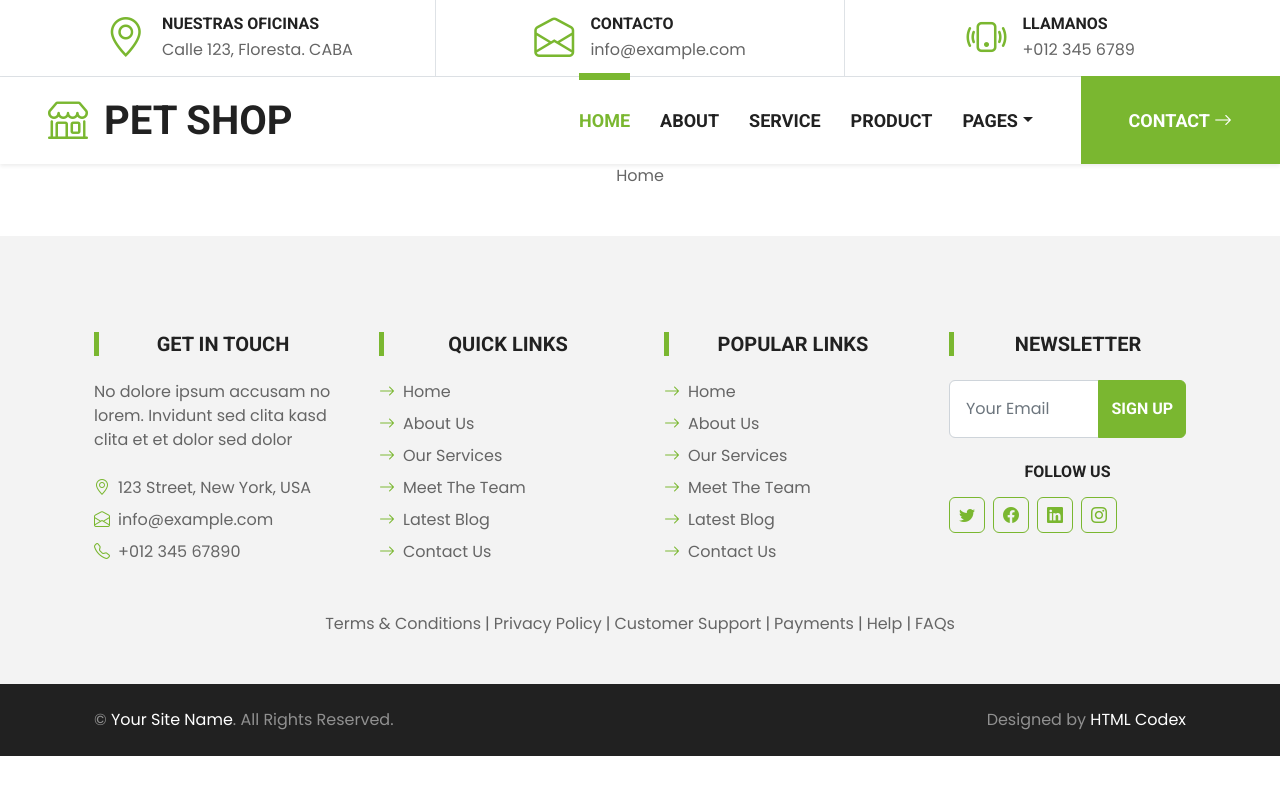
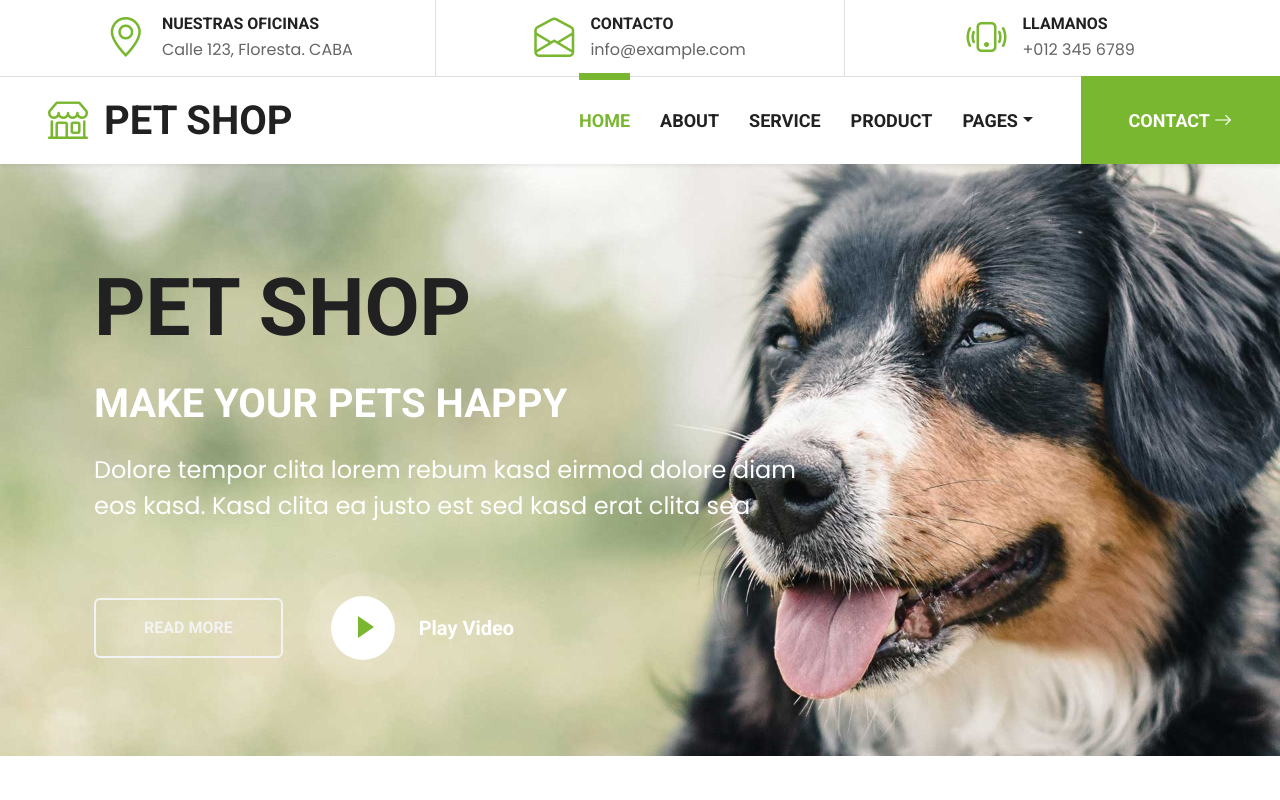
Before and after one commit to NatachaVergara/pet-shop-template, a React (Create React App) app: page / in a window 1280 px wide. Shown: the top 800 px of the page. Built offline with nearby package versions, Linux system fonts and the light colour scheme.

Commit message:
comence con el home

```diff
--- /dev/null
+++ b/src/Components/Home/Hero.js
@@ -0,0 +1,32 @@
+import React from 'react'
+
+const Hero = () => {
+    return (
+        <>
+            {/* // <!-- Hero Start --> */}
+            <div className="container-fluid bg-primary py-5 mb-5 hero-header">
+                <div className="container py-5">
+                    <div className="row justify-content-start">
+                        <div className="col-lg-8 text-center text-lg-start">
+                            <h1 className="display-1 text-uppercase text-dark mb-lg-4">Pet Shop</h1>
+                            <h1 className="text-uppercase text-white mb-lg-4">Make Your Pets Happy</h1>
+                            <p className="fs-4 text-white mb-lg-4">Dolore tempor clita lorem rebum kasd eirmod dolore diam eos kasd. Kasd clita ea justo est sed kasd erat clita sea</p>
+                            <div className="d-flex align-items-center justify-content-center justify-content-lg-start pt-5">
+                                <a href="" className="btn btn-outline-light border-2 py-md-3 px-md-5 me-5">Read More</a>
+                                <button type="button" className="btn-play" data-bs-toggle="modal"
+                                    data-src="https://www.youtube.com/embed/DWRcNpR6Kdc" data-bs-target="#videoModal">
+                                    <span></span>
+                                </button>
+                                <h5 className="font-weight-normal text-white m-0 ms-4 d-none d-sm-block">Play Video</h5>
+                            </div>
+                        </div>
+                    </div>
+                </div>
+            </div>
+            {/* // <!-- Hero End --> */}
+
+        </>
+    )
+}
+
+export default Hero
--- /dev/null
+++ b/src/Components/Home/Home.js
@@ -0,0 +1,15 @@
+import React from 'react'
+import Hero from './Hero'
+import VideoModal from './VideoModal'
+
+const HomeContainer = () => {
+  return (
+    <>
+    <Hero/>
+    <VideoModal/>
+
+    </>
+  )
+}
+
+export default HomeContainer
--- /dev/null
+++ b/src/Components/Home/VideoModal.js
@@ -0,0 +1,29 @@
+import React from 'react'
+
+const VideoModal = () => {
+    return (
+
+        // {/* <!-- Video Modal Start --> */}
+        <div className="modal fade" id="videoModal" tabindex="-1" aria-labelledby="exampleModalLabel" aria-hidden="true">
+            <div className="modal-dialog">
+                <div className="modal-content rounded-0">
+                    <div className="modal-header">
+                        <h5 className="modal-title" id="exampleModalLabel">Youtube Video</h5>
+                        <button type="button" className="btn-close" data-bs-dismiss="modal" aria-label="Close"></button>
+                    </div>
+                    <div className="modal-body">
+                        {/* <!-- 16:9 aspect ratio --> */}
+
+                        <div className="ratio ratio-16x9">
+                            <iframe className="embed-responsive-item" src="" id="video" allowfullscreen allowscriptaccess="always"
+                                allow="autoplay"></iframe>
+                        </div>
+                    </div>
+                </div>
+            </div>
+        </div>
+        // {/* <!-- Video Modal End --> */}
+    )
+}
+
+export default VideoModal
--- /dev/null
+++ b/src/Components/Home/index.js
@@ -0,0 +1 @@
+export { default } from './Home'
--- a/src/Views/Home.js
+++ b/src/Views/Home.js
@@ -1,8 +1,13 @@
 import React from 'react'
+import HomeContainer from '../Components/Home'
+
 
 const Home = () => {
   return (
-    <div>Home</div>
+    <main>
+      <HomeContainer/>
+
+    </main>
   )
 }
 
```
